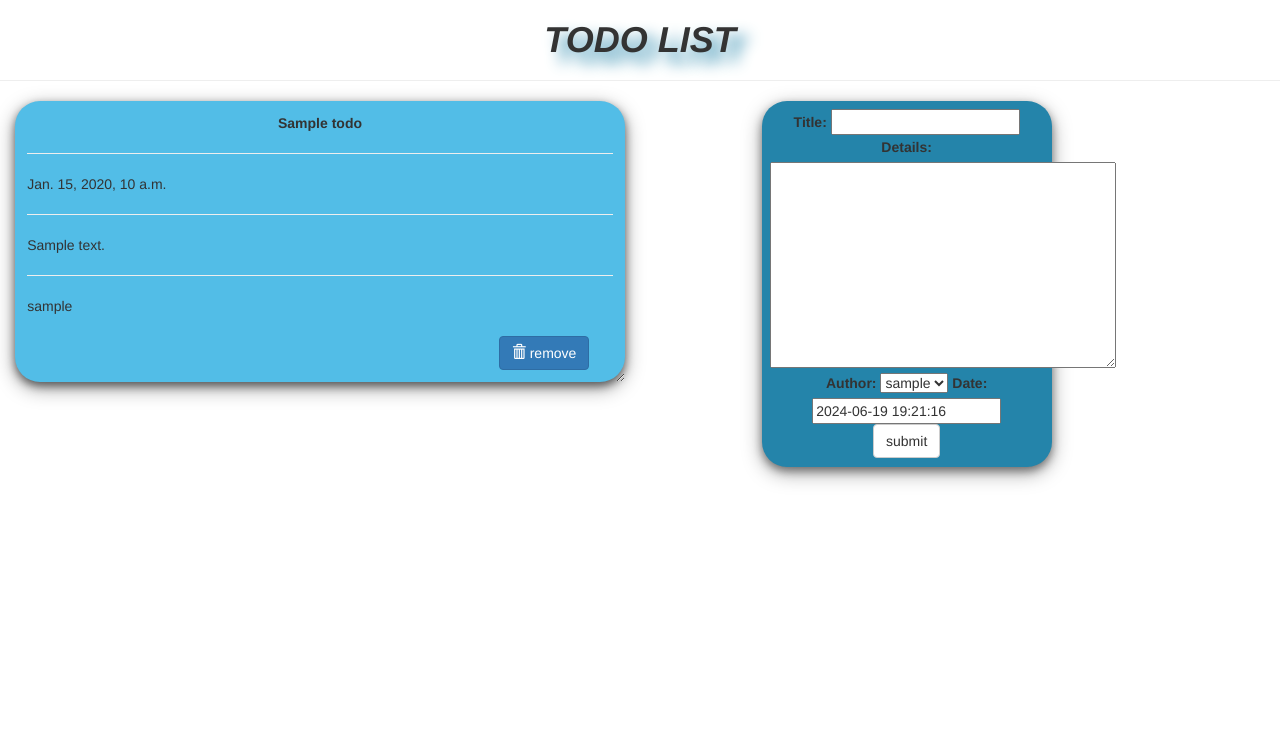
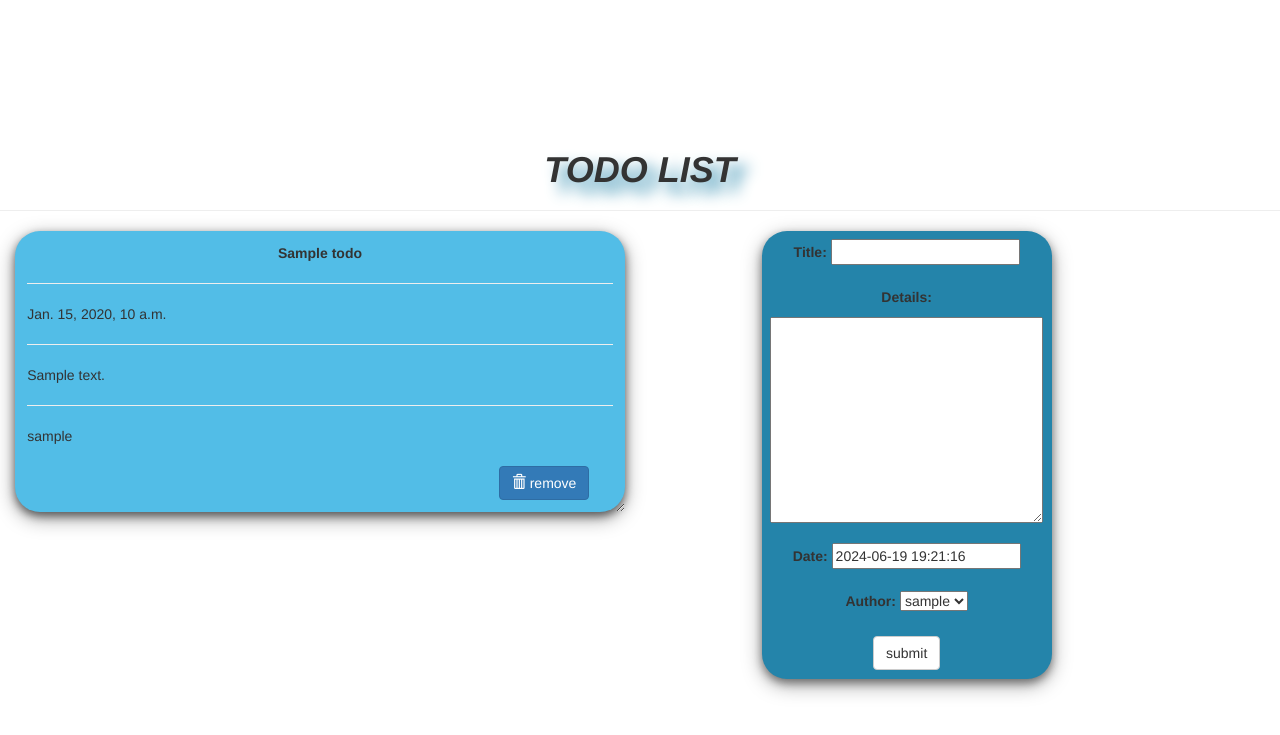
Before and after one commit to BeccAllfor1/django-todo-list, a Django app: page / in a window 1280 px wide. Shown: the top 735 px of the page. Run offline with Django 4.2, Linux system fonts and the light colour scheme; tables that the repository leaves empty hold one stand-in row (values such as "Sample post"); some libraries are stand-ins or nearby versions.

Commit message:
adjusted html ready for base

```diff
--- a/todo/models.py
+++ b/todo/models.py
@@ -10,10 +10,10 @@ from django.contrib.auth.models import User
 class Todo(models.Model):
     title = models.CharField(max_length=100)
     details = models.TextField()
+    date = models.DateTimeField(default=timezone.now)
     author = models.ForeignKey(
         User, on_delete=models.CASCADE, related_name="todos", default=1
     )
-    date = models.DateTimeField(default=timezone.now)
 
 
     def __str__(self):
--- a/todo/templates/todo/index.html
+++ b/todo/templates/todo/index.html
@@ -13,34 +13,46 @@
 	<style>
 		.card {
 
-box-shadow: 0 4px 8px 0 rgba(0,0,0,0.5),
-			0 6px 20px 0 rgba(0,0,0,0.39);
+			box-shadow: 0 4px 8px 0 rgba(0, 0, 0, 0.5),
+				0 6px 20px 0 rgba(0, 0, 0, 0.39);
 			background: rgb(82, 189, 231);
-margin-bottom : 5%;
+			margin-bottom: 5%;
 			border-radius: 25px;
-padding : 2%;
+			padding: 2%;
 			overflow: auto;
 			resize: both;
 			text-overflow: ellipsis;
 		}
-.card:hover{
-	background: rgb(230, 173, 221);
+
+		.card:hover {
+			background: rgb(172, 4, 146);
 		}
 
-.submit_form{
+		#id_details {
+			max-width: 100%;
+			width: 100%;
+			min-height: 150px;
+			box-sizing: border-box;
+		}
+
+		.submit_form {
 
 
 			text-align: center;
 			padding: 3%;
 			background: rgb(36, 132, 170);
 			border-radius: 25px;
-	box-shadow: 0 4px 8px 0 rgba(0,0,0,0.4),
-				0 6px 20px 0 rgba(0,0,0,0.36);
+			box-shadow: 0 4px 8px 0 rgba(0, 0, 0, 0.4),
+				0 6px 20px 0 rgba(0, 0, 0, 0.36);
 		}
 
 		h1 {
+			margin-top: 150px;
 			font-weight: 700;
-text-shadow:10px 10px 15px rgb(36, 132, 170, 20);
+			text-shadow: 10px 10px 15px rgb(36, 132, 170, 20);
+		}
+		.alert{
+			margin-top: 150px;
 		}
 	</style>
 
@@ -68,27 +80,33 @@ text-shadow:10px 10px 15px rgb(36, 132, 170, 20);
 			{% for i in list %}
 			<div class="card">
 				<center><b>{{i.title}}</b></center>
-		<hr/>
+				<hr />
 				{{i.date}}
-		<hr/>
+				<hr />
 				{{i.details}}
-		<hr/>
+				<hr />
 				{{i.author}}
 				<br />
 				<br />
 				<form action="/del/{{i.id}}" method="POST" style=" padding-right: 4%; padding-bottom: 3%;">
 					{% csrf_token %}
-		<button value="remove" type="submit" class="btn btn-primary" style="float: right;"><span class="glyphicon glyphicon-trash"></span>  remove</button>
+					<button value="remove" type="submit" class="btn btn-primary" style="float: right;"><span
+							class="glyphicon glyphicon-trash"></span> remove</button>
 				</form>
 			</div>
 			{% endfor%}
 		</div>
-	<div class="col-md-1"> </div>
+		<div class="col-md-1"></div>
 		<div class="col-md-3">
 			<div class="submit_form">
 				<form method="POST">
 					{% csrf_token %}
-		{{forms}}
+					{% for field in forms %}
+					<div class="form-group">
+						<label for="{{ field.id_for_label }}" class="form-label">{{ field.label_tag }}</label>
+						{{ field }}
+					</div>
+					{% endfor %}
 					<center>
 						<input type="submit" class="btn btn-default" value="submit" />
 					</center>
@@ -96,6 +114,7 @@ text-shadow:10px 10px 15px rgb(36, 132, 170, 20);
 			</div>
 		</div>
 	</div>
+
 </body>
 
 </html>
```
Lines whose indentation alone changed are shown as unchanged.
